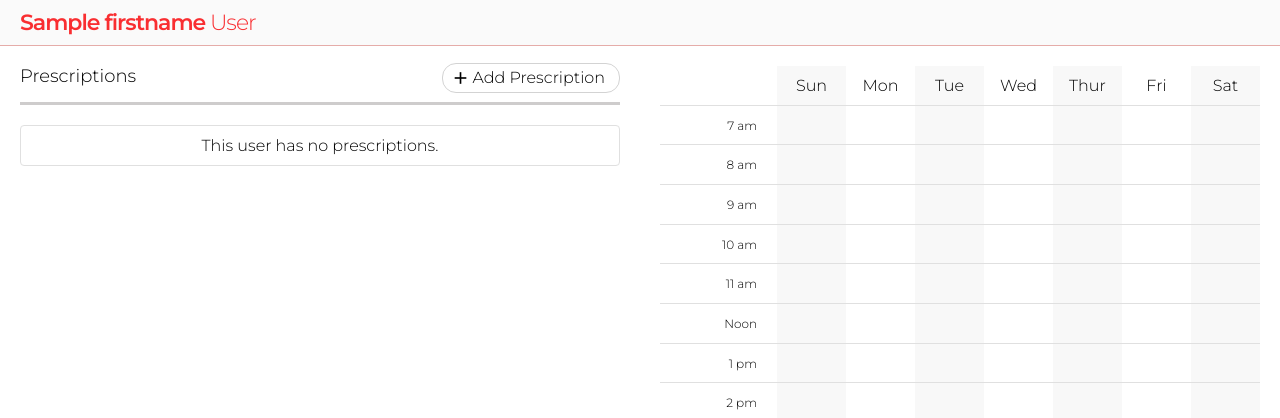
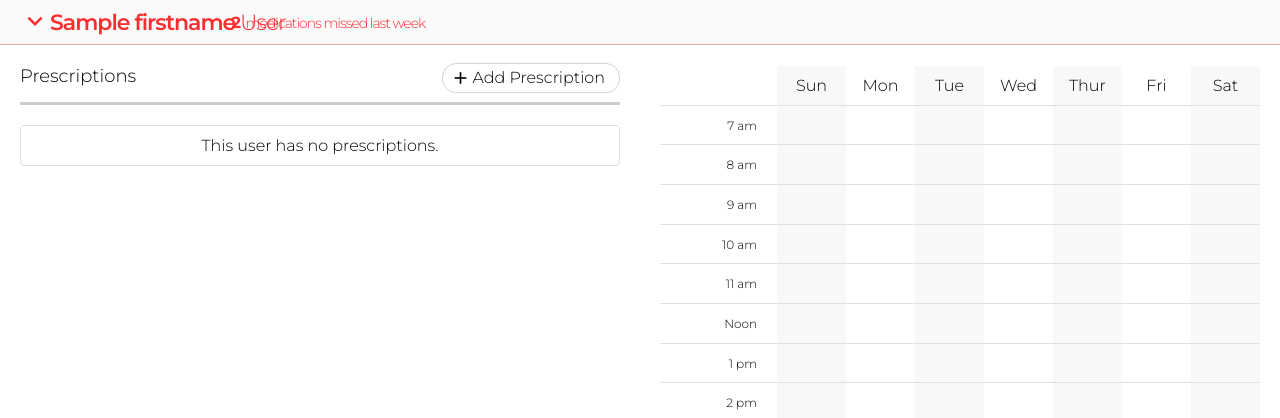
Before and after one commit to stevenshan/hackathon-for-hope, a Flask app: template webapp/matt/templates/scheduler.html in a window 1280 px wide. Shown: the top 418 px of the page. Run offline with Flask 2, Linux system fonts and the light colour scheme; the template is opened without the code that fills it: most values are stand-ins (such as "Sample title", 1, 10 or a date in 2020).

Commit message:
added dropdown header

```diff
--- a/webapp/matt/static/css/scheduler.css
+++ b/webapp/matt/static/css/scheduler.css
@@ -7,12 +7,33 @@ body {
 }
 
 header {
+    position: absolute;
+    width: 100%;
+    box-sizing: border-box;
+    z-index: 2;
     background-color: #fafafa;
     height: 45px;
     color: #f92e31;
     border-bottom: 1px solid #e5aca9;
     padding: 0px 20px;
+    padding-left: 50px;
     letter-spacing: -1px;
+    overflow: hidden;
+}
+
+header.active {
+    height: initial;
+}
+
+#header-dropdown {
+    position: absolute;
+    left: 20px;
+    display: inline-block;
+    float: left;
+    margin-top: 2px;
+    font-size: 30px;
+    cursor: pointer;
+    z-index: 20;
 }
 
 header > * {
@@ -23,8 +44,32 @@ header > * {
     font-size: 22px;
 }
 
+header > *:last-child {
+    margin-bottom: 10px;
+}
+
 header #patient-name #patient-first-name {
     font-weight: 600;
+}
+
+header #patient-name .missed-count {
+    position: absolute;
+    left: 15%;
+    font-size: 14px;
+}
+
+header #patient-name .ontrack {
+    position: absolute;
+    left: 15%;
+}
+
+header #patient-name .ontrack i {
+    font-size: 18px;
+}
+
+header #patient-name .missed-count b {
+    font-size: 16px;
+    padding-right: 3px;
 }
 
 #panes {
--- a/webapp/matt/static/js/scheduler.js
+++ b/webapp/matt/static/js/scheduler.js
@@ -5,9 +5,11 @@ var currentlyUpdating = null;
 var deleteFunc = null;
 var countPrescriptions = 0;
 var calendar = [];
+var menuVisible = false;
 // var COLORS = ["#FFFC00", "#00c300", "#ff6600", "#1ab7ea", "#ff0084", "#02b875", "#131418", "#3b5999", "#eb4924"];
 
 $(function(){
+
     showPrescriptionList();
 
     var hourRow = $('<div class="row hour"></div>');
@@ -66,6 +68,25 @@ $(function(){
         var prescription = PRESCRIPTIONS["medicine"][i];
         addPrescription(prescription);
     }
+
+    var toggleMenu = (e) => {
+        menuVisible = !menuVisible;
+        $("header").toggleClass("active", menuVisible);
+        $("#header-dropdown").html(!menuVisible ?
+            "keyboard_arrow_down" : "keyboard_arrow_up")
+        if (e !== undefined)
+        {
+            e.stopPropagation();
+        }
+    };
+
+    $("#header-dropdown").click(toggleMenu);
+
+    $(window).click(function(){
+        menuVisible = false;
+        $("header").removeClass("active");
+        $("#header-dropdown").html("keyboard_arrow_down");
+    });
 });
 
 function submitPrescription()
--- a/webapp/matt/templates/scheduler.html
+++ b/webapp/matt/templates/scheduler.html
@@ -21,9 +21,26 @@
     </head>
     <body>
         <header>
+            <i id="header-dropdown" class="material-icons">keyboard_arrow_down</i>
             <div id="patient-name">
                 <span id="patient-first-name">{{ firstname }}</span>
                 <span id="patient-last-name">{{ lastname }}</span>
+                <span class="missed-count"><b>2</b> medications missed last week</span>
+            </div>
+            <div id="patient-name" style="color: #54843b">
+                <span id="patient-first-name">Brandon</span>
+                <span id="patient-last-name">Pek</span>
+                <span class="ontrack"><i class="material-icons">check</i></span>
+            </div>
+            <div id="patient-name">
+                <span id="patient-first-name">Rebecca</span>
+                <span id="patient-last-name">Finn</span>
+                <span class="missed-count"><b>4</b> medications missed last week</span>
+            </div>
+            <div id="patient-name" style="color: #54843b">
+                <span id="patient-first-name">Manuel</span>
+                <span id="patient-last-name">Lang</span>
+                <span class="ontrack"><i class="material-icons">check</i></span>
             </div>
         </header>
 
```
